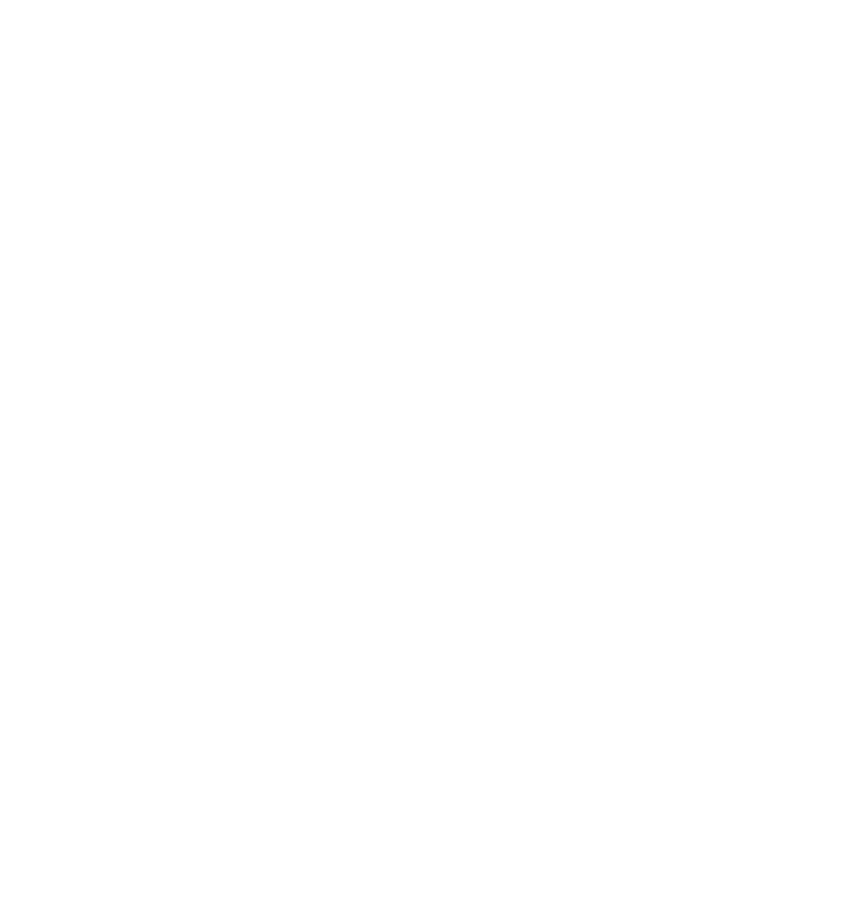
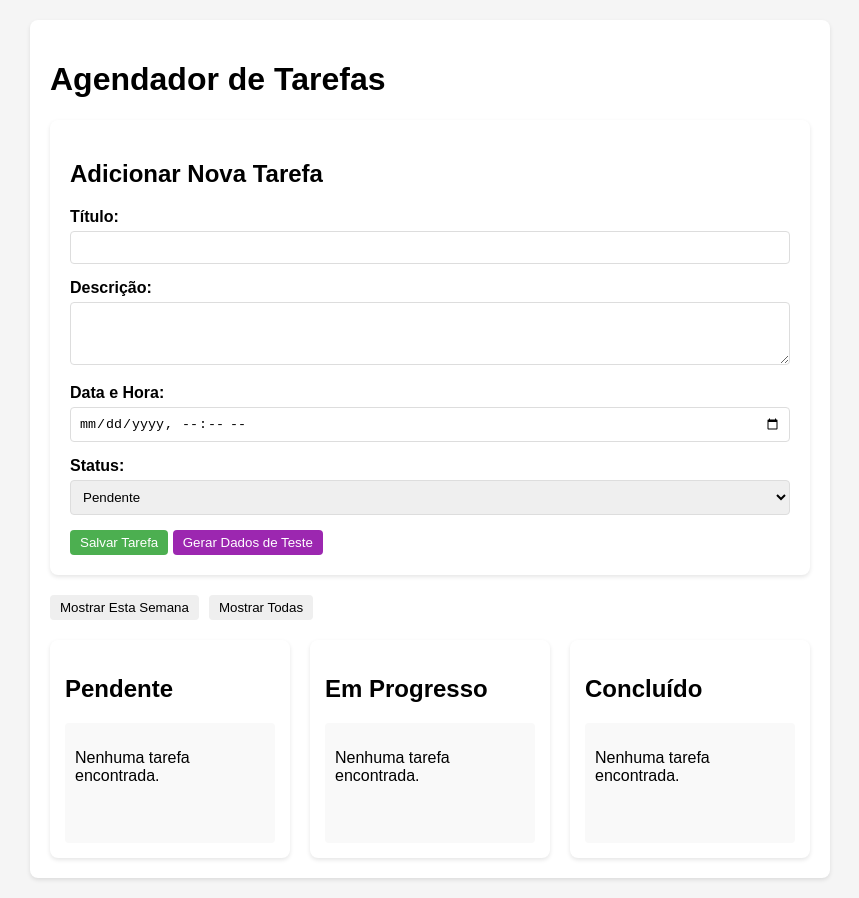
Before and after one commit to Daniel-Gehlen/task-scheduler, a plain HTML site: page index.html in a window 1280 px wide. Shown: the whole page, without its empty margins (210-1069 px from the left). Before the commit the page ends 800 px from the top, so only its background shows below. Drawn offline with Linux system fonts and the light colour scheme; the site is published under a folder, as on GitHub Pages, so addresses that start at the root find nothing.

Commit message:
Update index.html

```diff
--- a/index.html
+++ b/index.html
@@ -4,12 +4,12 @@
     <meta charset="UTF-8" />
     <meta name="viewport" content="width=device-width, initial-scale=1.0" />
     <title>Agendador de Tarefas</title>
-    <link rel="stylesheet" href="/src/css/style.css" />
+    <link rel="stylesheet" href="src/css/style.css" />
   </head>
   <body>
     <div id="app">
       <!-- Todo o conteúdo será injetado via JS -->
     </div>
-    <script type="module" src="/src/js/app.js"></script>
+    <script type="module" src="src/js/app.js"></script>
   </body>
 </html>
```
